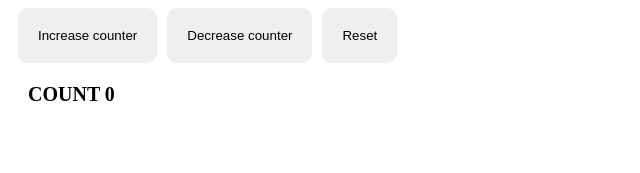
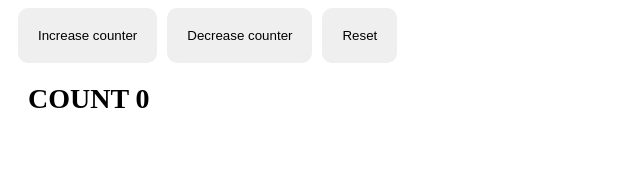
Before and after one commit to a89s/vue-counter, a Vue app: page / in a window 1280 px wide. Shown: the top 173 px of the page, without its empty margins (0-640 px from the left). Built offline with nearby package versions, Linux system fonts and the light colour scheme.

Commit message:
Updated app.vue

```diff
--- a/src/App.vue
+++ b/src/App.vue
@@ -43,7 +43,7 @@ button {
 }
 span {
   font-weight: bold;
-  font-size: 20px;
+  font-size: 28px;
 }
 .counter {
   padding: 20px;
```
